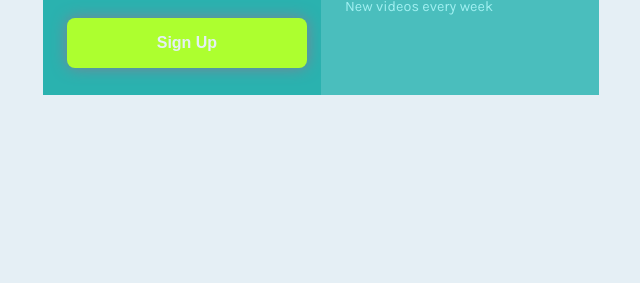
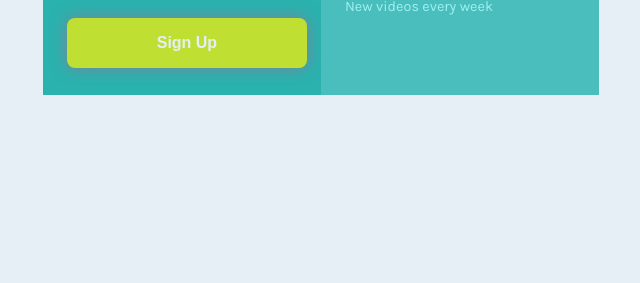
Before and after one commit to EsraaGamal-22/single-price-grid-component, a plain HTML site: page index.html in a window 1280 px wide. Shown: the part 517-800 px from the top of the page, without its empty margins (319-959 px from the left). Drawn offline with Linux system fonts and the light colour scheme.

Commit message:
Update style.css

```diff
--- a/style.css
+++ b/style.css
@@ -50,7 +50,7 @@ body{
     width:240px;
     height:50px;
     border-radius: 8px;
-    background-color: greenyellow;
+    background-color:#C0DF33;
     color:hsl(204, 43%, 93%);
     border:none;
     font-size:1rem;
```
